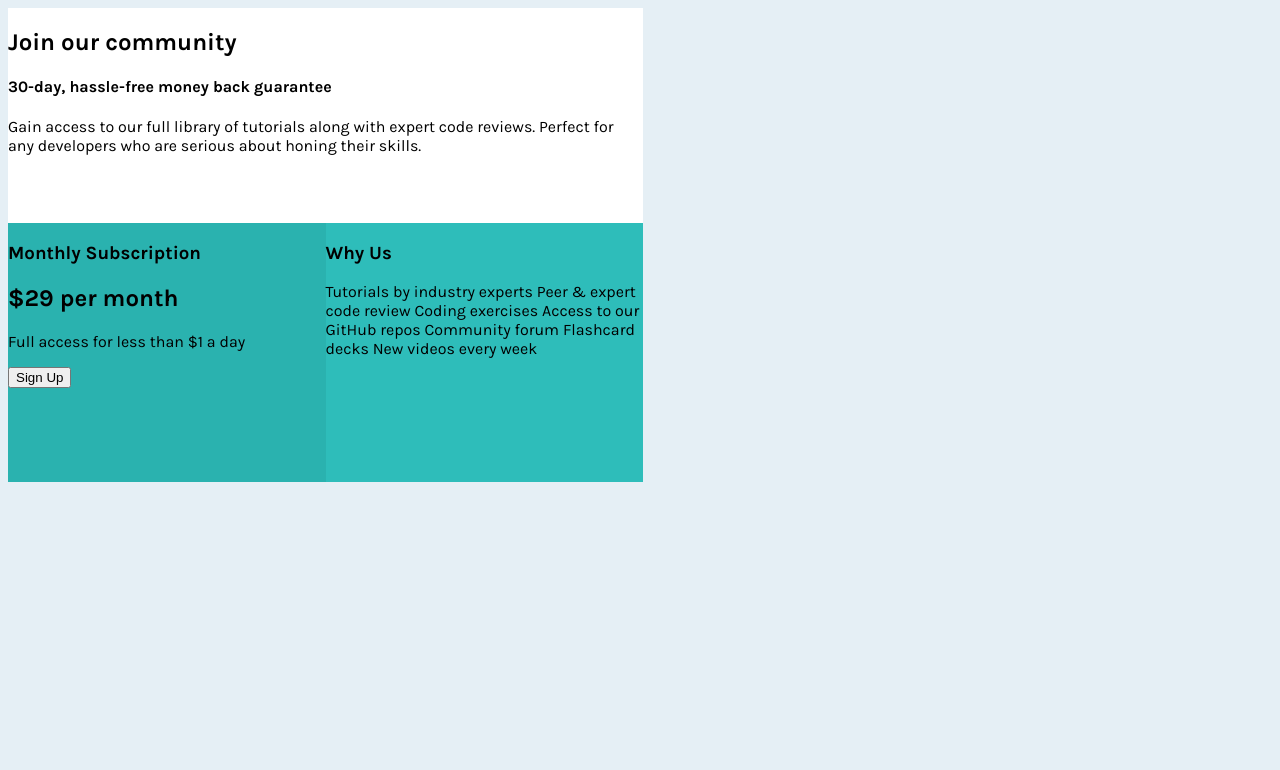
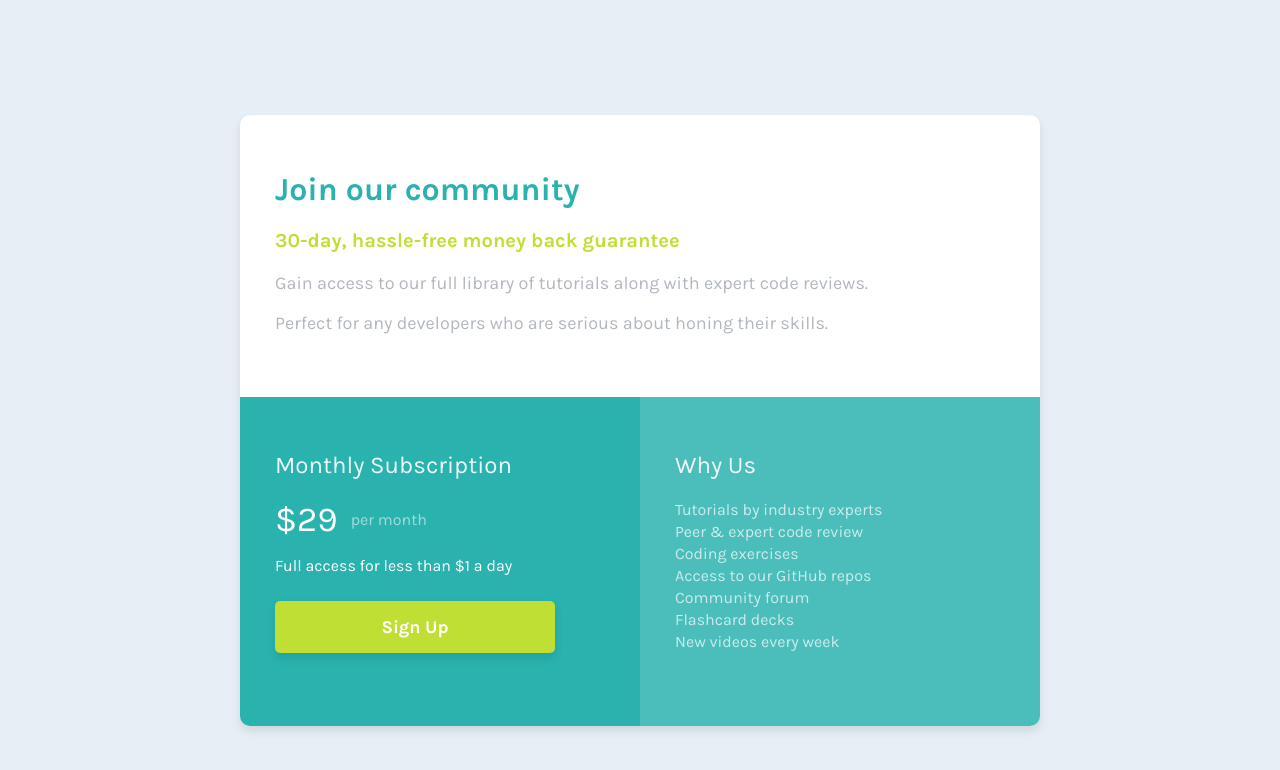
Before and after one commit to sphoorthig/single-price-grid-component, a plain HTML site: page index.html in a window 1280 px wide. Drawn offline with Linux system fonts and the light colour scheme.

Commit message:
Desktop changes to single price frontend mentor challenges

```diff
--- a/index.css
+++ b/index.css
@@ -1,31 +1,105 @@
+/* * {
+    box-sizing: border-box;
+} */
 body {
     background-color: hsl(204, 43%, 93%);
     font-family: 'Karla', sans-serif;
+    margin: 0;
+    display: flex;
+    align-items: center;
+    justify-content: center;
+    height: 100vh;
+    padding: 20px;
 }
 .container {
-    width: 635px;
-    height: 474px;
+    border-radius: 10px;
+    box-shadow: 0 5px 10px rgba(0, 0, 0, 0.1);
+    overflow: hidden;
     display: flex;
     flex-wrap: wrap;
-    justify-content: center;
-    align-items: center;
+    max-width: 800px;
 }
 
-#join-div-card {
+ #join-div-card {
     background-color: hsl(0, 0%, 100%);
-    height: 215px;
-    width: 635px;
+    width: 800px;
+    height: 212px;
+    padding: 35px;
     position: relative;
 }
+
 #subscription-card {
+    padding: 35px;
     background-color: hsl(179, 62%, 43%);
+    color: white;
     height: 259px;
-    width: 317.5px;
-    float: left;
+    width: 330px;
+    position: relative;
 }
+
 #why-us-card {
-    background-color: hsl(179, 61%, 46%);
+    padding: 35px;
+    background-color: hsl(179, 47%, 52%);
+    color: white;
     height: 259px;
-    width: 317.5px;
-    float: right;
+    width: 330px;
+    position: relative;
 }
+
+h1 {
+    color: hsl(179, 62%, 43%);
+}
+
+.join-yellow-text {
+    font-size: 20px;
+    color: hsl(71, 73%, 54%);
+}
+
+.join-faded-text {
+    color: #b2b7bf;
+    font-size: 18px;
+}
+
+p {
+    font-size: 16px;
+}
+
+.amount {
+  color: hsl(179, 43%, 75%);
+  display: flex;
+  align-items: center;
+}
+
+span {
+    font-size: 35px;
+    color: #ffffff;
+    margin-right: 13px;
+    font-weight: 400;
+}
+
+button {
+    width: 280px;
+    padding: 15px;
+    border-radius: 5px;
+    border: none;
+    background-color: hsl(71, 73%, 54%);
+    font-size: 18px;
+    color: white;
+    font-family: 'Karla', sans-serif;
+    font-weight: 700;
+    margin-top: 10px;
+    box-shadow: 0 5px 10px rgba(0, 0, 0, 0.1);
+}
+
+ul {
+    line-height: 22px;
+    list-style-type: none;
+    padding: 0;
+    font-weight: 400;
+    opacity: 0.7;
+}
+h2 {
+    font-weight: 400;
+    opacity: 0.9;
+    font-style: bold;
+}
--- a/index.html
+++ b/index.html
@@ -16,36 +16,38 @@
 
 <body>
   <div class="container">
+
     <div id="join-div-card">
-      <h2>Join our community</h2>
+      <h1>Join our community</h1>
+      <h3 class="join-yellow-text">30-day, hassle-free money back guarantee</h3>
+      <p class="join-faded-text">Gain access to our full library of tutorials along with expert code reviews.</p>
+      <p class="join-faded-text">Perfect for any developers who are serious about honing their skills.</p>
+    </div>
 
-      <h4>30-day, hassle-free money back guarantee</h4>
-
-      <p>Gain access to our full library of tutorials along with expert code reviews.
-        Perfect for any developers who are serious about honing their skills.</p>
-    </div>
     <div id="subscription-card">
-      <h3>Monthly Subscription</h3>
-
-      <h2>&dollar;29 per month</h2>
-
+      <h2>Monthly Subscription</h2>
+      <p class="amount">
+        <span>&dollar;29</span>
+        per month
+      </p>
       <p>Full access for less than &dollar;1 a day</p>
-
       <button>Sign Up</button>
     </div>
+
     <div id="why-us-card">
-      <h3>Why Us</h3>
-
-      <p>Tutorials by industry experts
-        Peer &amp; expert code review
-        Coding exercises
-        Access to our GitHub repos
-        Community forum
-        Flashcard decks
-        New videos every week
-      </p>
+      <h2>Why Us</h2>
+      <ul>
+        <li>Tutorials by industry experts</li>
+        <li>Peer &amp; expert code review</li>
+        <li>Coding exercises</li>
+        <li>Access to our GitHub repos</li>
+        <li>Community forum</li>
+        <li>Flashcard decks</li>
+        <li>New videos every week</li>
+      </ul>
     </div>
   </div>
+
   <!-- <footer>
     <p class="attribution">
       Challenge by <a href="https://www.frontendmentor.io?ref=challenge" target="_blank">Frontend Mentor</a>.
```
